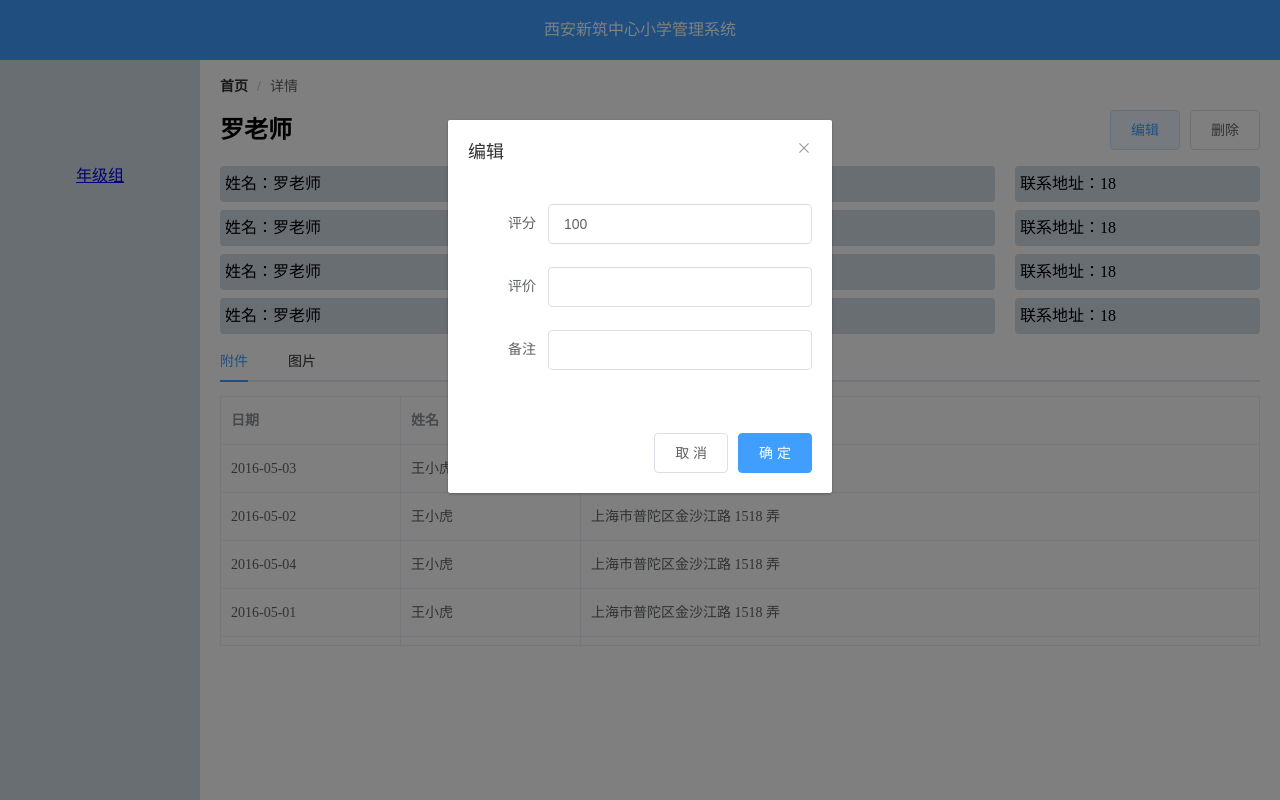
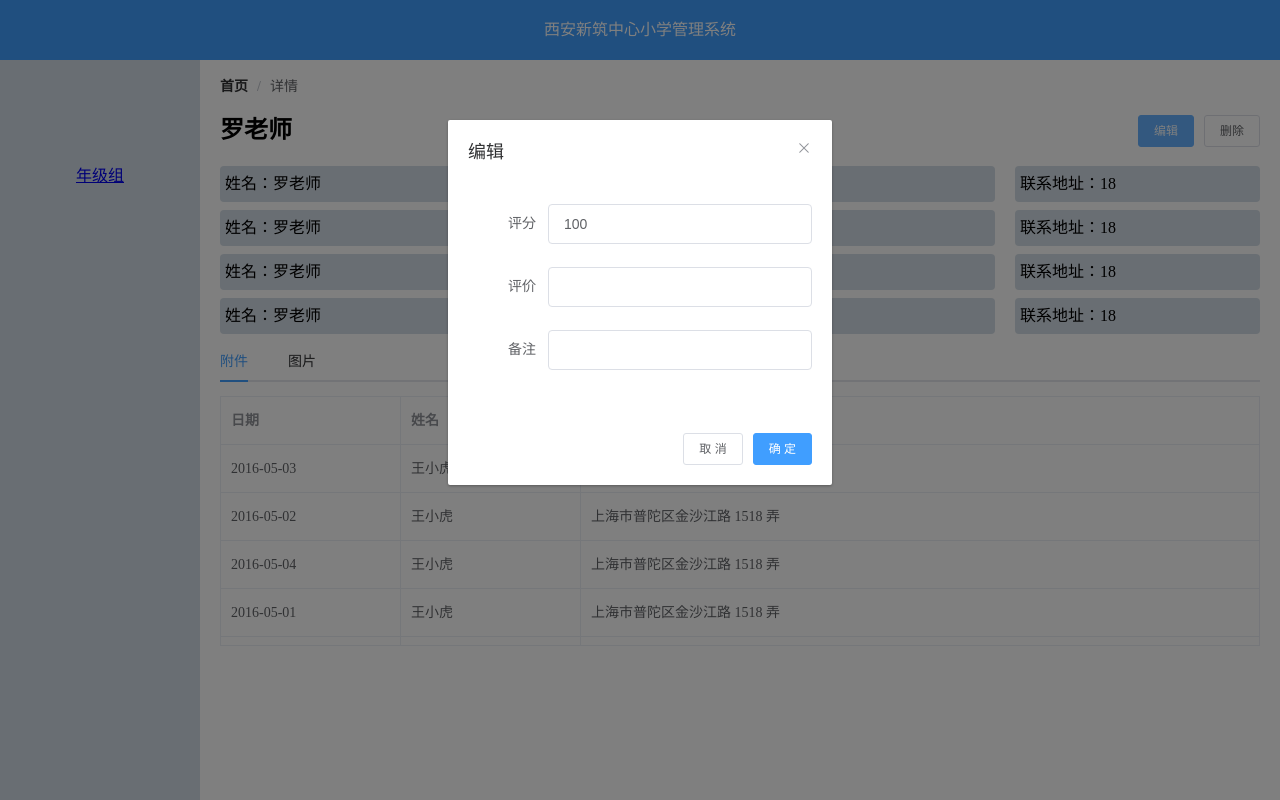
Before and after one commit to xian1989717/school-messager-website, a Vue app: page /gradeGroupDetail in a window 1280 px wide. Both pictures are taken after a click on the button "编辑". Built offline with nearby package versions, Linux system fonts and the light colour scheme.

Commit message:
提交代码

```diff
--- a/src/module/grade-group/detail.vue
+++ b/src/module/grade-group/detail.vue
@@ -11,8 +11,16 @@
         罗老师
       </b>
       <div>
-        <el-button @click="edit">编辑</el-button>
-        <el-button>删除</el-button>
+        <el-button
+          size="small"
+          type="primary"
+          @click="edit">
+          编辑
+        </el-button>
+        <el-button
+          size="small">
+          删除
+        </el-button>
       </div>
     </div>
 
--- a/src/module/grade-group/dialog/dlg-add.vue
+++ b/src/module/grade-group/dialog/dlg-add.vue
@@ -33,8 +33,17 @@
       </el-table-column>
     </el-table>
     <span slot="footer" class="dialog-footer">
-      <el-button @click="cancel">取 消</el-button>
-      <el-button type="primary" @click="save">确 定</el-button>
+      <el-button
+        size="small"
+        @click="cancel">
+        取 消
+      </el-button>
+      <el-button
+        size="small"
+        type="primary"
+        @click="save">
+        确 定
+      </el-button>
     </span>
   </el-dialog>
 </template>
--- a/src/module/grade-group/dialog/dlg-edit.vue
+++ b/src/module/grade-group/dialog/dlg-edit.vue
@@ -25,8 +25,17 @@
       </el-form-item>
     </el-form>
     <span slot="footer" class="dialog-footer">
-      <el-button @click="cancel">取 消</el-button>
-      <el-button type="primary" @click="save">确 定</el-button>
+      <el-button
+        size="small"
+        @click="cancel">
+        取 消
+      </el-button>
+      <el-button
+        size="small"
+        type="primary"
+        @click="save">
+        确 定
+      </el-button>
     </span>
   </el-dialog>
 </template>
--- a/src/module/grade-group/index.vue
+++ b/src/module/grade-group/index.vue
@@ -6,7 +6,12 @@
         年级组
       </b>
       <div>
-        <el-button type="primary" @click="add">添加</el-button>
+        <el-button
+          size="small"
+          type="primary"
+          @click="add">
+          添加
+        </el-button>
       </div>
     </div>
     <el-table
@@ -106,9 +111,19 @@
         fixed="right"
         label="操作"
         width="100">
-        <template slot-scope="scope">
-          <el-button @click="goDetail(scope.row)" type="text" size="small">查看</el-button>
-          <el-button type="text" size="small">删除</el-button>
+        <template
+          slot-scope="scope">
+          <el-button
+            @click="goDetail(scope.row)"
+            type="text"
+            size="small">
+            查看
+          </el-button>
+          <el-button
+            type="text"
+            size="small">
+            删除
+          </el-button>
         </template>
       </el-table-column>
     </el-table>
```
